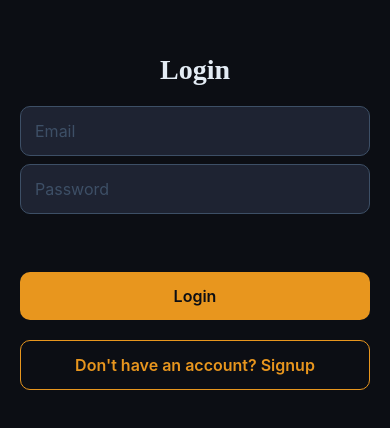
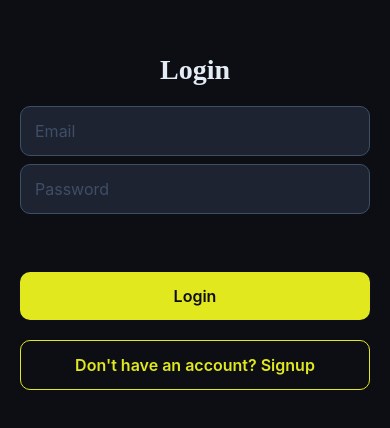
Before and after one commit to yousifae8/ImpulseGuard, a React Native app: screen / in a window 390 px wide. Shown: the part 200-628 px from the top of the page. Built offline with nearby package versions, Linux system fonts and the light colour scheme; no server answers.

Commit message:
refactor: update brand primary color to #e1e81eff

```diff
--- a/components/common/theme.ts
+++ b/components/common/theme.ts
@@ -8,9 +8,8 @@ const theme = {
         bgInput:      '#1e2332',
     },
     brand: {
-        primary:      '#e8961e',
-        // primary:      '#e1e81eff',
-
+        // primary:      '#e8961e',
+        primary:      '#e1e81eff',
         primaryText:  '#0c0e14'
     },
     text: {
```
